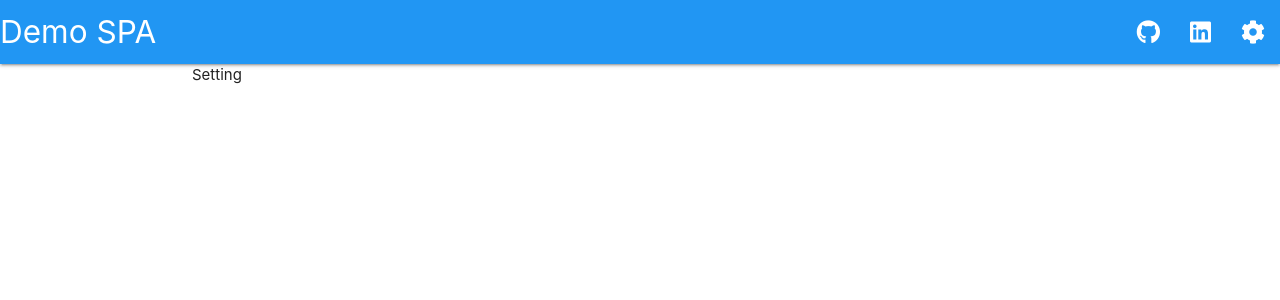
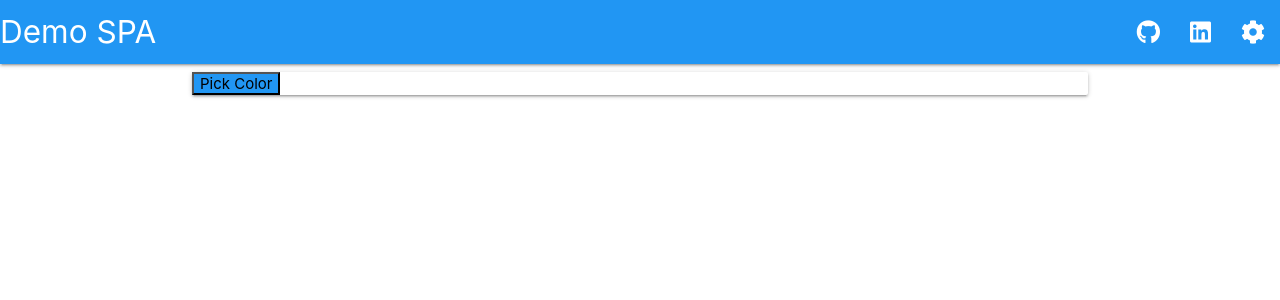
Before and after one commit to namedyangfan/dashboard, a React (Create React App) app: page /setting in a window 1280 px wide. Shown: the top 300 px of the page. Built offline with nearby package versions, Linux system fonts and the light colour scheme.

Commit message:
feat: add color picker to setting

```diff
--- a/package.json
+++ b/package.json
@@ -11,6 +11,7 @@
     "materialize-css": "^1.0.0-rc.2",
     "plotly.js": "^1.43.2",
     "react": "^16.13.1",
+    "react-color": "^2.18.1",
     "react-dom": "^16.13.1",
     "react-dropdown": "^1.6.3",
     "react-leaflet": "^2.1.4",
--- /dev/null
+++ b/src/components/setting/ColorPicker.js
@@ -0,0 +1,49 @@
+import React, { useState } from 'react';
+import { TwitterPicker } from 'react-color';
+
+const ColorPicker = () => {
+  const [toggleColorPicker, setToggleColorPicker] = useState(false);
+  const [themeColor, setThemeColor] = useState('#2196F3')
+
+  const handleButtonClick = () => {
+    setToggleColorPicker(!toggleColorPicker);
+  };
+
+  const handleCloseColorPicker = () => {
+    setToggleColorPicker(false);
+  };
+
+  const handleChooseColor = (color, e) => {
+    setThemeColor(color.hex)
+  };
+
+  const buttonStyle = {
+    backgroundColor:themeColor
+  }
+
+  const popover = {
+    position: 'absolute',
+    zIndex: '2',
+  };
+  const cover = {
+    position: 'fixed',
+    top: '0px',
+    right: '0px',
+    bottom: '0px',
+    left: '0px',
+  };
+
+  return (
+    <div>
+      <button onClick={handleButtonClick} style={buttonStyle}>Pick Color</button>
+      {toggleColorPicker ? (
+        <div style={popover}>
+          <div style={cover} onClick={handleCloseColorPicker} />
+          <TwitterPicker onChange={handleChooseColor}/>
+        </div>
+      ) : null}
+    </div>
+  );
+};
+
+export default ColorPicker;
--- a/src/components/setting/index.js
+++ b/src/components/setting/index.js
@@ -1,11 +1,14 @@
 import React from 'react';
+import { TwitterPicker } from 'react-color';
+
+import ColorPicker from './ColorPicker'
 
 const Setting = () => {
   return (
     <div>
       <div className='container'>
-        <div className='row'>
-          Setting
+        <div className='card'>
+          <ColorPicker />
         </div>
       </div>
     </div>
```
Also changed, not shown: 1 other file (tests, documents, lock files or other folders).
